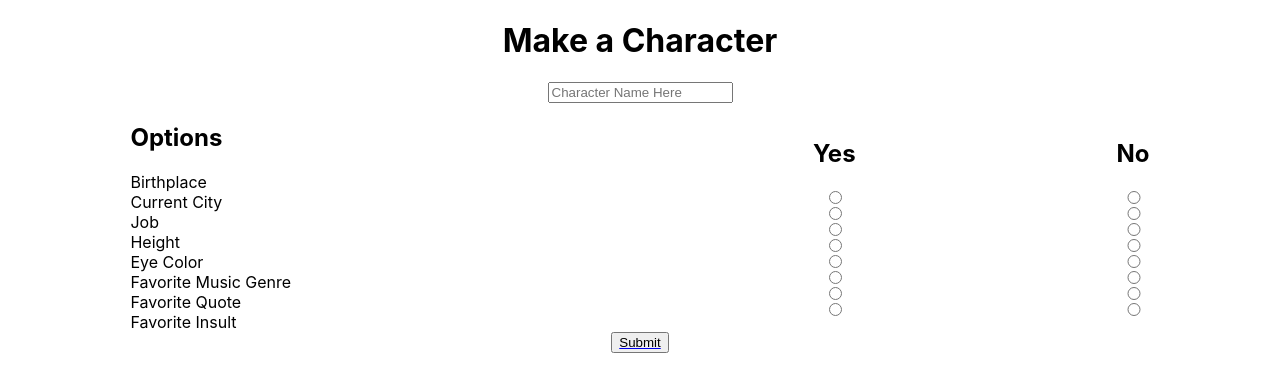
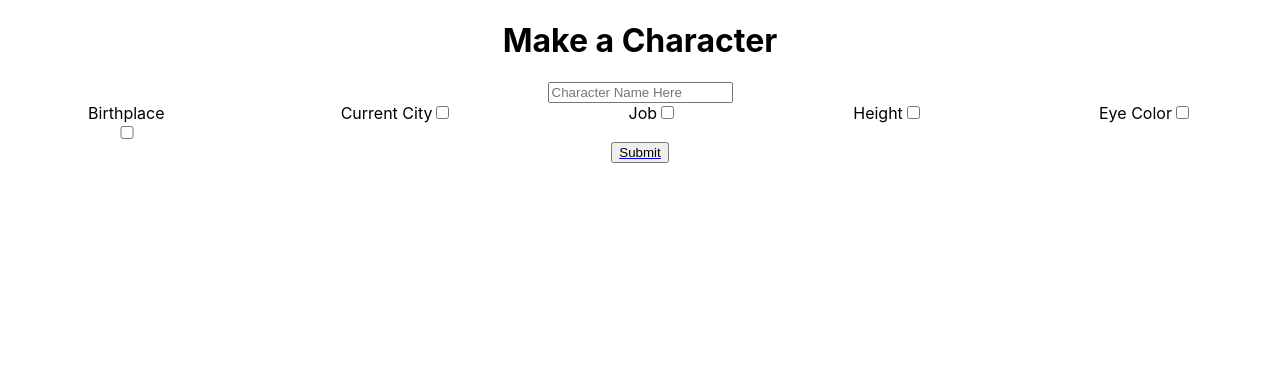
Before and after one commit to atownse/Writer-Help, a React (Create React App) app: page /character-creator in a window 1280 px wide. Shown: the top 392 px of the page. Built offline with nearby package versions, Linux system fonts and the light colour scheme.

Commit message:
Update components to handle api calls and data

```diff
--- a/src/Components/App/App.js
+++ b/src/Components/App/App.js
@@ -1,19 +1,60 @@
 import './App.css';
+import React, { Component } from 'react'
 import Home from '../Home/Home'
 import CharacterCreator from '../Character-Creator/Character-Creator'
 import Archive from '../Archive/Archive'
 import { BrowserRouter as Router, Switch, Route } from "react-router-dom"
+import api from '../../utils/api'
 
-function App() {
+class App extends Component {
+  // const [characters, setCharacters] = useState([])
+  constructor() {
+    super()
+    this.state = {
+      characters: []
+    }
+  }
+
+  handleCharacterSubmitted(name, settings) {
+    // console.log('handling submit', name, birthplace)
+  // check data to see what api we need to call
+
+  // call apis, get response
+    api.getRandomPerson()
+      .then(response => {
+        console.log(response)
+        // when response is gotten, call setCharacters, then route to archive
+        const person = response.data.person
+        const newCharacter = {
+          name: name,
+          birthplace: settings.shouldIncludeBirthplace && person.personal.born_place,
+          job: settings.shouldIncludeJob && person.work.position,
+          residence: settings.shouldIncludeResidence && person.personal.city,
+          height: settings.shouldIncludeHeight && person.personal.height,
+          eyeColor: settings.shouldIncludeEyeColor && person.personal.eye_color
+        }
+        console.log('new charachter', newCharacter)
+        this.setState({ characters: [...this.state.characters, newCharacter] })
+      })
+  }
+
+  render() {
+    console.log('characters are', this.state.characters)
     return (
       <main>
         <Switch>
-        <Route path="/character-creator" component={ CharacterCreator } />
-        <Route path="/archive" component={ Archive } />
+          <Route path="/character-creator">
+            <CharacterCreator onCharacterSubmitted={ (name, settings) => this.handleCharacterSubmitted(name, settings) } />
+          </Route>
+          <Route path="/archive">
+            <Archive characters={ this.state.characters } />
+          </Route>
           <Route exact path="/" component={ Home } />
         </Switch>
       </main>
     );
   }
+}
+
 
 export default App;
--- a/src/Components/Archive/Archive.js
+++ b/src/Components/Archive/Archive.js
@@ -2,41 +2,21 @@ import React, { Component } from 'react'
 import Card from '../Card/Card'
 
 class Archive extends Component {
-  constructor() {
-    super()
-    this.state = {
-      characters: [
-        {
-          name: "johnny boy",
-          birthplace: "the moon",
-          residence: "Canada",
-          job: "Librarian",
-          height: '5\'6',
-          eyeColor: 'yellow',
-          music: 'ukulele-rock',
-          quote: 'to be or not to be, that is the question',
-          insult: 'eat a bag of dicks',
-          id: 934719837
-        },
-        {
-          name: "not johnny boy",
-          birthplace: "Lake Tahoe",
-          residence: "Australia",
-          height: '7\'2',
-          id: 2736419346
-        }
-      ]
-    }
-  }
 
   createCharacterCards(cards) {
     let characters = cards.map(card => {
       return (
         <Card
-          id = { card.id }
-          name = { card.name }
-          job = { card.job }
-          residence = { card.residence }
+          id={ card.id }
+          name={ card.name }
+          job={ card.job }
+          birthplace={ card.birthplace }
+          residence={ card.residence }
+          height={ card.height }
+          eyeColor={ card.eyeColor }
+          music={ card.music }
+          quote={ card.quote }
+          insult={ card.insult }
         />
       )
     })
@@ -44,7 +24,9 @@ class Archive extends Component {
   }
 
   render() {
-    let characterCards = this.createCharacterCards(this.state.characters)
+    // console.log('props characters', this.props.characters)
+    // console.log('state characters', this.state.characters)
+    let characterCards = this.createCharacterCards(this.props.characters)
     return (
       <div>
         <h1>Saved Characters</h1>
--- a/src/Components/Card/Card.js
+++ b/src/Components/Card/Card.js
@@ -18,7 +18,7 @@ export default function Card({id, name, birthplace, job, residence, height, eyeC
     // <Link to={`/character/${id}`}>
       <section id={ id }>
         <h2>{ name }</h2>
-        <p>{ job || 'Unknown' }</p>
+        <p>Profession: { job || 'Unknown' }</p>
         <p>Birthplace: { birthplace || 'Unknown' }</p>
         <p>Home: { residence || 'Unknown' }</p>
         <p>Height: { height || 'Unknown' }</p>
--- a/src/Components/Character-creator/Character-Creator.js
+++ b/src/Components/Character-creator/Character-Creator.js
@@ -1,11 +1,17 @@
-import React from 'react'
+import React, { useState }from 'react'
 import './Character-Creator.css'
 import { Link } from 'react-router-dom'
 
-export default function CharacterCreator() {
-  function handleSubmit(e) {
-    e.preventDefault()
-  }
+export default function CharacterCreator(props) {
+  const [name, setName] = useState('')
+  const [birthplace, setBirthplace] = useState(false)
+  const [residence, setResidence] = useState()
+  const [job, setJob] = useState('')
+  const [height, setHeight] = useState('')
+  const [eyeColor, setEyeColor] = useState('')
+  // const [music, setMusic] = useState('')
+  // const [quote, setQuote] = useState('')
+  // const [insult, setInsult] = useState('')
 
   return (
     <div className="complete-page">
@@ -16,50 +22,59 @@ export default function CharacterCreator() {
             type="text"
             name="name"
             placeholder="Character Name Here"
-            // value={this.state.name}
-            // onChange={(e) => {this.handleChange}}
+            value={ name }
+            onChange={ (e) => setName(e.target.value) }
           />
         </div>
         <div className="container">
           <div className="character-creation">
-            <h2>Options</h2>
             <label for="birthplace">Birthplace</label>
+            <input type="checkbox" name="birthplace" checked={ birthplace } onChange={ (e) => setBirthplace(!birthplace) } />
+          </div>
+          <div>
             <label for="residence">Current City</label>
+            <input type="checkbox" name="residence" checked={ residence } onChange={ (e) => setResidence(!residence) } />
+          </div>
+          <div>
             <label for="job">Job</label>
+            <input type="checkbox" name="job" checked={ job } onChange={ (e) => setJob(!job) } />
+          </div>
+          <div>
             <label for="height">Height</label>
-            <label for="eye-color">Eye Color</label>
-            <label for="music">Favorite Music Genre</label>
+            <input type="checkbox" name="height" checked={ height } onChange={ (e) => setHeight(!height) } />
+          </div>
+          <div>
+            <label for="eyeColor">Eye Color</label>
+            <input type="checkbox" name="eyeColor" checked={ eyeColor } onChange={ (e) => setEyeColor(!eyeColor) } />
+          </div>
+          {/* <div>
+            <label for="music">Favorite Music</label>
+            <input type="checkbox" name="music" checked={ music } onChange={ (e) => setMusic(!music) } />
+          </div>
+          <div>
             <label for="quote">Favorite Quote</label>
+            <input type="checkbox" name="quote" checked={ quote } onChange={ (e) => setQuote(!quote) } />
+          </div>
+          <div>
             <label for="insult">Favorite Insult</label>
-          </div>
-          <div></div>
-          <div className="character-creation" id="yes">
-            <h2>Yes</h2>
-            <input type="radio" id="birthplace" name="birthplace" />
-            <input type="radio" id="residence" name="residence" />
-            <input type="radio" id="job" name="job" />
-            <input type="radio" id="height" name="height" />
-            <input type="radio" id="eye-color" name="eye-color" />
-            <input type="radio" id="music" name="music" />
-            <input type="radio" id="quote" name="quote" />
-            <input type="radio" id="insult" name="insult" />
-          </div>
-          <div className="character-creation" id="no">
-            <h2>No</h2>
-            <input type="radio" id="birthplace" name="birthplace" />
-            <input type="radio" id="residence" name="residence" />
-            <input type="radio" id="job" name="job" />
-            <input type="radio" id="height" name="height" />
-            <input type="radio" id="eye-color" name="eye-color" />
-            <input type="radio" id="music" name="music" />
-            <input type="radio" id="quote" name="quote" />
-            <input type="radio" id="insult" name="insult" />
-        </div>
+            <input type="checkbox" name="insult" checked={ insult } onChange={ (e) => setInsult(!insult) } />
+          </div> */}
         </div>
       </form>
       <Link to={`/archive`}>
         <div className="submit">
-          <button onSubmit={ handleSubmit }>Submit</button>
+          <button onClick={ () => {
+            const settings = {
+              shouldIncludeBirthplace: birthplace,
+              shouldIncludeJob: job,
+              shouldIncludeResidence: residence,
+              shouldIncludeHeight: height,
+              shouldIncludeEyeColor: eyeColor
+            }
+            props.onCharacterSubmitted(name, settings)
+          }}>
+            Submit
+          </button>
         </div>
       </Link>
     </div>
```
Lines whose indentation alone changed are shown as unchanged.
